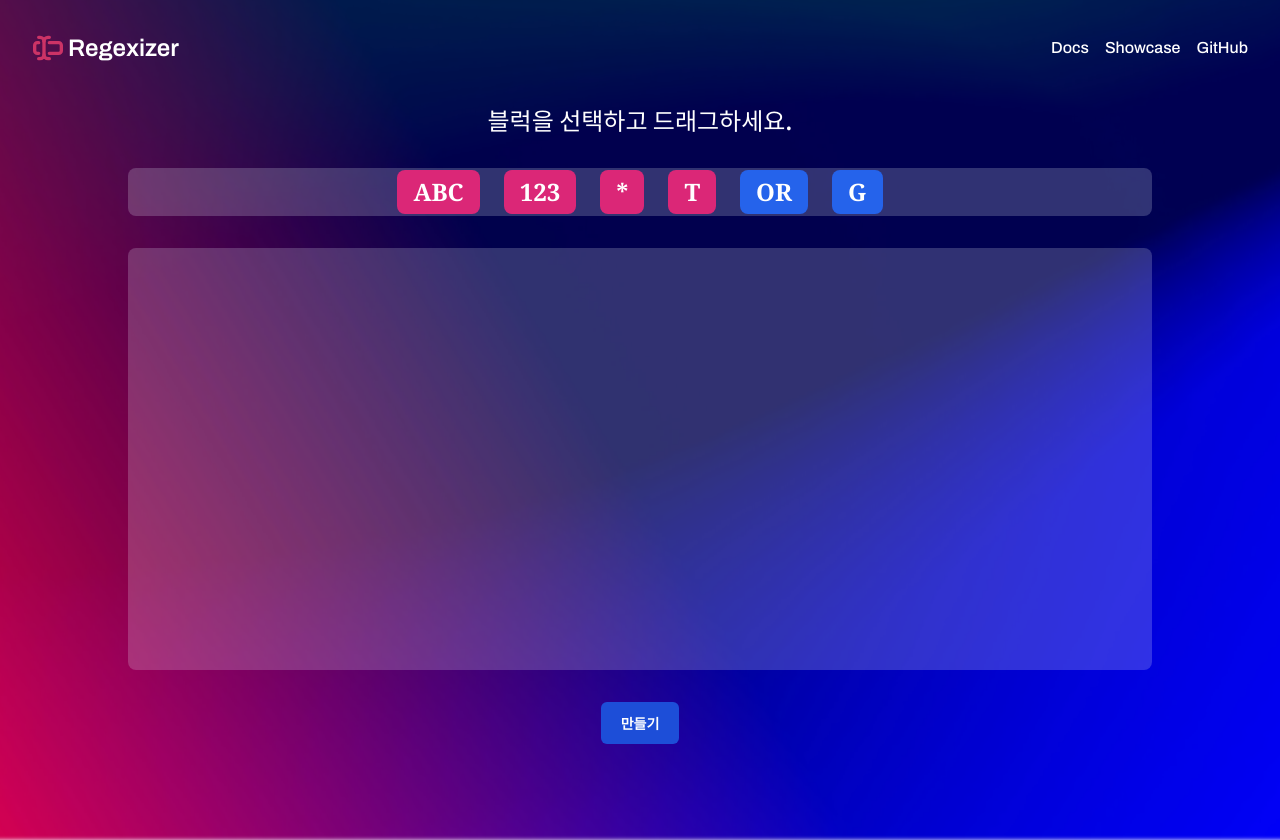
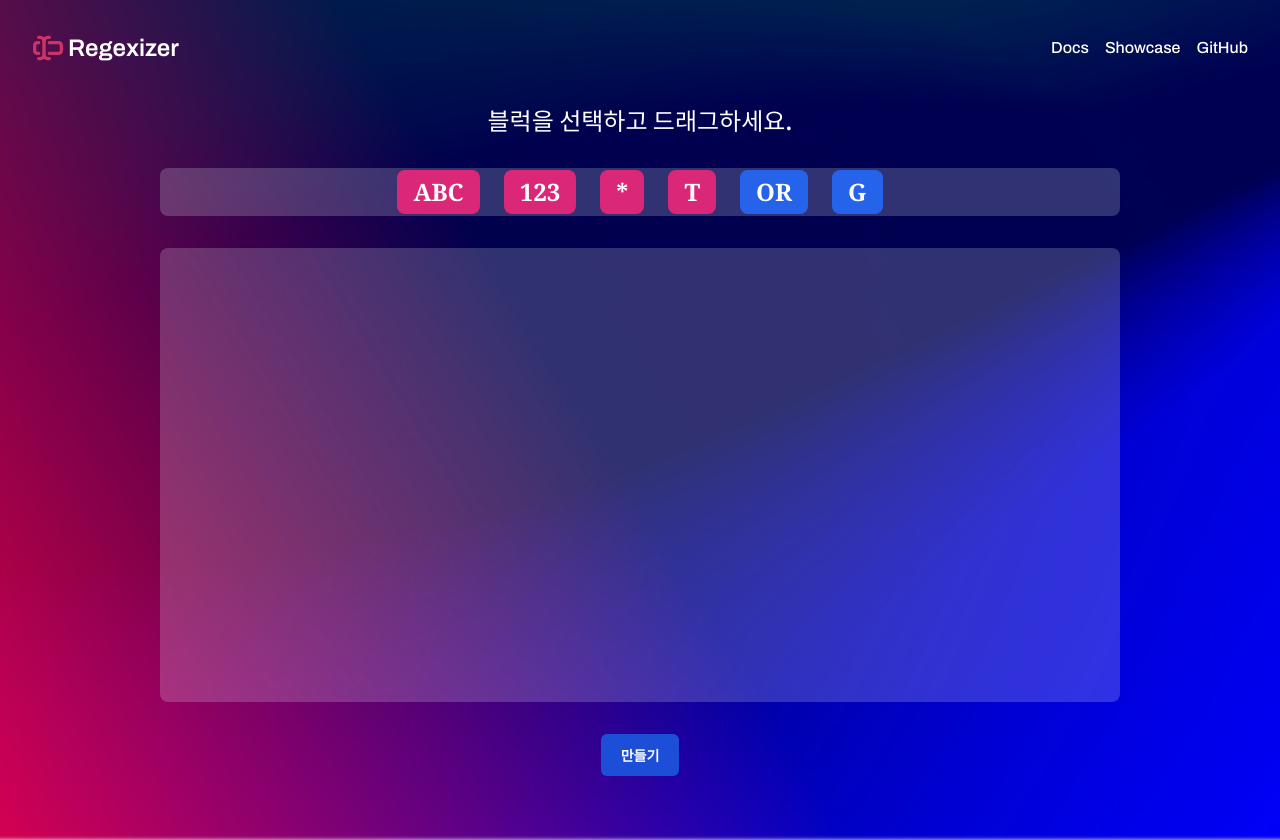
Before and after one commit to 0917ba/regexizer, a Next.js app: page /playground in a window 1280 px wide. Shown: the top 840 px of the page. Built offline with nearby package versions, Linux system fonts and the light colour scheme; a web font is replaced by a local one.

Commit message:
feat: Move NavBar from page to layout

```diff
--- a/src/app/layout.tsx
+++ b/src/app/layout.tsx
@@ -1,5 +1,6 @@
 import './globals.css';
 import { noto_sans_kr } from '../lib/fonts';
+import NavBar from '@/components/NavBar';
 
 export default function RootLayout({
   children,
@@ -10,7 +11,10 @@ export default function RootLayout({
     <html lang="en" className={`w-full h-full ${noto_sans_kr.className}`}>
       <body className="w-full h-full scroll overflow-hidden">
         <div className="absolute left-0 top-0 z-50 w-full h-full">
-          {children}
+          <div className="px-8 pt-8 w-full h-full">
+            <NavBar />
+            {children}
+          </div>
         </div>
         <div className="z-0 bg-cover absolute right-0 top-0 w-full h-full scale-110 bg-gradient2 blur-[2px]"></div>
       </body>
--- a/src/app/page.tsx
+++ b/src/app/page.tsx
@@ -1,14 +1,9 @@
-import { TextCursorInput } from 'lucide-react';
-import { black_han_sans, archivo, jua, noto_sans_kr } from '../lib/fonts';
-import Link from 'next/link';
-import CoolButton from '@/components/ui/CoolButton';
+import { black_han_sans } from '../lib/fonts';
 import CoolLink from '@/components/ui/CoolLink';
-import NavBar from '@/components/NavBar';
 
 export default function Page() {
   return (
-    <div className="px-8 pt-8">
-      <NavBar />
+    <div>
       <div className="pt-24 md:pt-28 mx-auto 2xl:max-w-6xl max-w-5xl">
         <div className="text-white text-6xl 2xl:text-7xl text-center break-keep">
           <h1 className={black_han_sans.className}>
--- a/src/app/playground/page.tsx
+++ b/src/app/playground/page.tsx
@@ -6,10 +6,7 @@ import { noto_sans_kr } from '@/lib/fonts';
 
 export default function Page() {
   return (
-    <div className="pt-8 pb-12 lg:pb-8 px-8 flex flex-col h-full">
-      <div className="mb-4">
-        <NavBar />
-      </div>
+    <div className="pt-4 pb-12 lg:pb-8 px-8 flex flex-col h-full">
       <div className="lg:px-24 px-10 3xl:py-8 py-6 flex flex-col 3xl:gap-12 gap-8 h-full items-center">
         <h1
           className={`text-2xl font-medium text-center text-white ${noto_sans_kr.className}`}
--- a/src/components/NavBar.tsx
+++ b/src/components/NavBar.tsx
@@ -1,15 +1,18 @@
 import { TextCursorInput } from 'lucide-react';
 import { archivo } from '../lib/fonts';
+import Link from 'next/link';
 
 export default function NavBar() {
   return (
     <div className="w-full flex justify-between">
-      <div className="flex">
-        <TextCursorInput color="#CC3366" strokeWidth={2.5} size={32} />
-        <div className="text-white font-semibold text-2xl mx-1">
-          <div className={archivo.className}>Regexizer</div>
+      <Link href="/">
+        <div className="flex">
+          <TextCursorInput color="#CC3366" strokeWidth={2.5} size={32} />
+          <div className="text-white font-semibold text-2xl mx-1">
+            <div className={archivo.className}>Regexizer</div>
+          </div>
         </div>
-      </div>
+      </Link>
       <div className={`text-white font-medium ${archivo.className}`}>
         <div className="flex justify-center gap-4 items-center h-full">
           <div>Docs</div>
```
